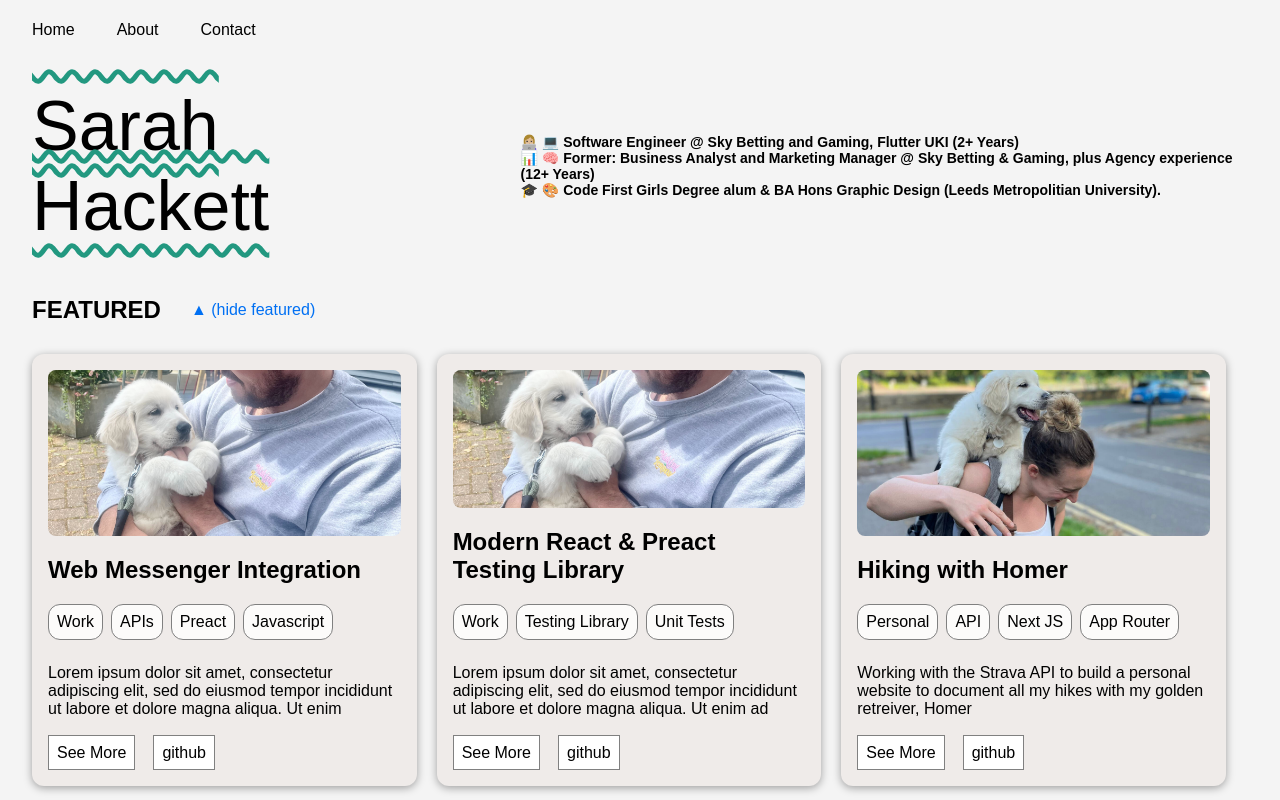
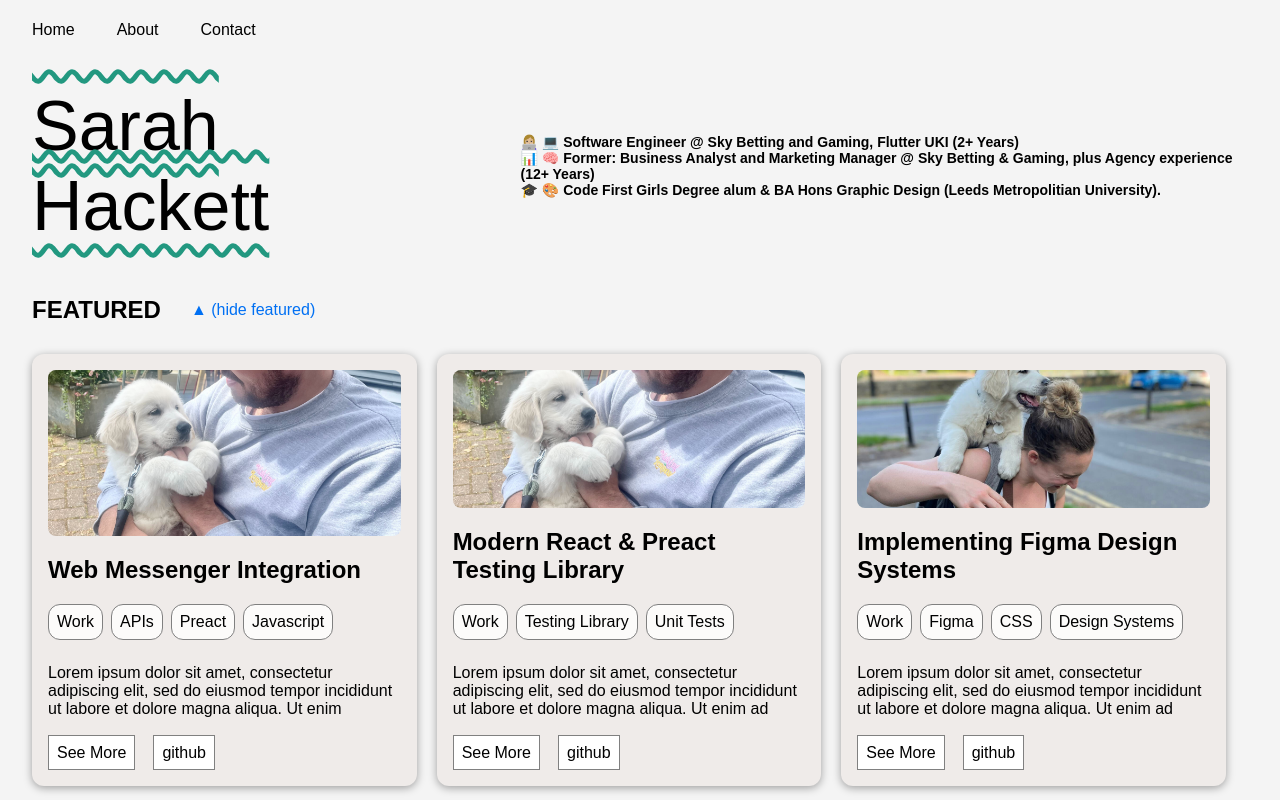
Before and after one commit to Sarahmhackett/sarah-hackett-projects, a Next.js app: page / in a window 1280 px wide. Shown: the top 800 px of the page. Built offline with nearby package versions, Linux system fonts and the light colour scheme; a web font is replaced by a local one.

Commit message:
Homepage card styling and content

```diff
--- a/app/data/featured-projects.ts
+++ b/app/data/featured-projects.ts
@@ -31,12 +31,12 @@
   },
   {
     id: "project-3",
-    name: "Hiking with Homer",
+    name: "Implementing Figma Design Systems",
     url: "../../public/images/project-3.png",
     homepageImage: "/images/project-3.png",
-    tags: ["Personal", "API", "Next JS", "App Router"],
+    tags: ["Work", "Figma", "CSS", "Design Systems"],
     shortDescription:
-      "Working with the Strava API to build a personal website to document all my hikes with my golden retreiver, Homer",
+      "Lorem ipsum dolor sit amet, consectetur adipiscing elit, sed do eiusmod tempor incididunt ut labore et dolore magna aliqua. Ut enim ad",
     githubUrl: "www.urlhere.com",
   },
 ];
```
